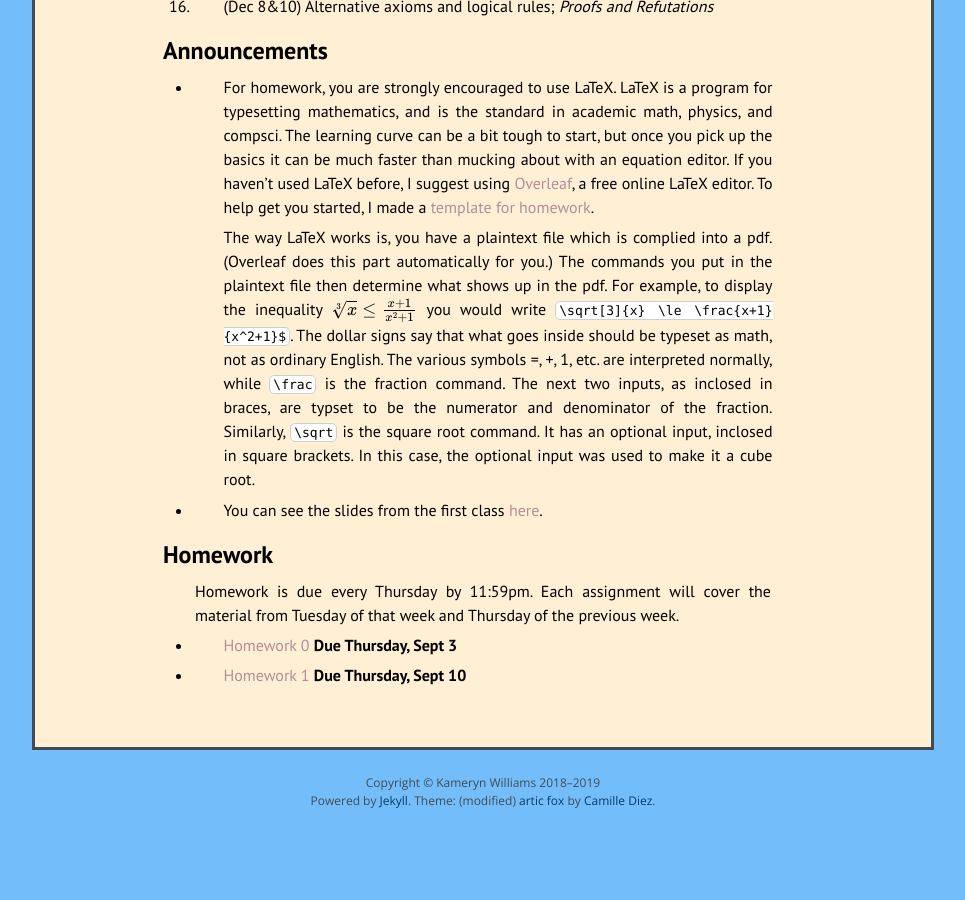
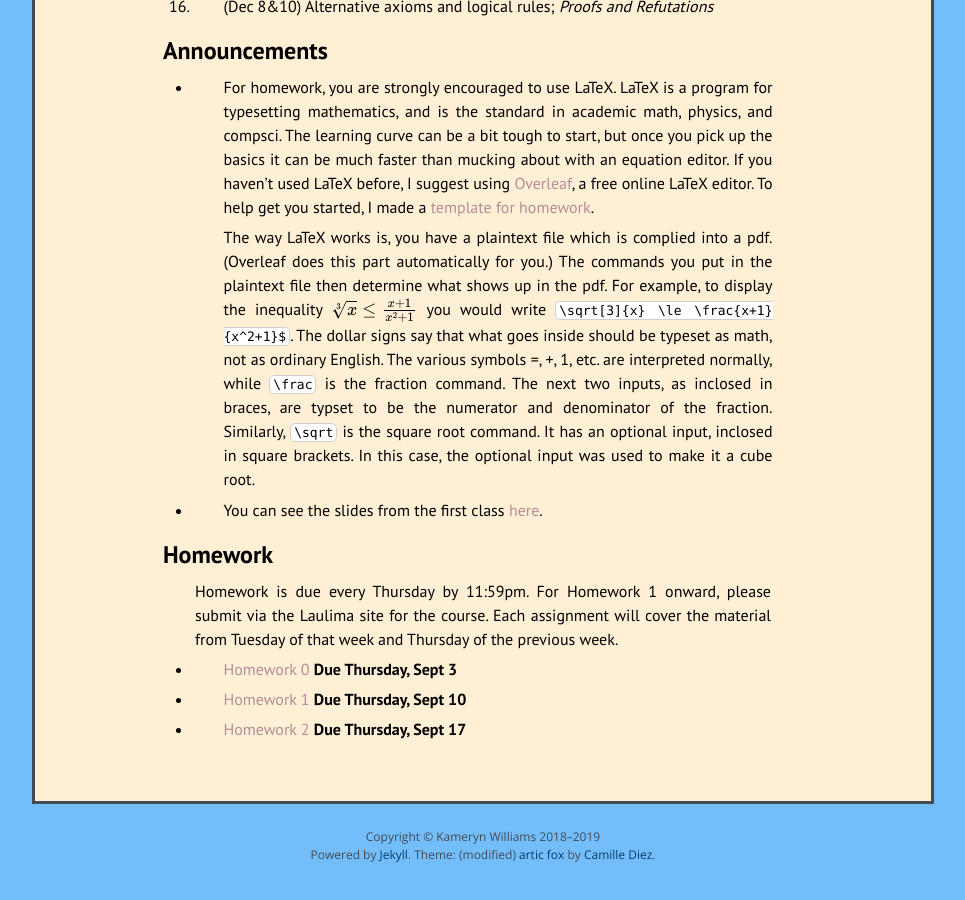
Before and after one commit to kamerynjw/kamerynjw.github.io, a Jekyll site: the page built from teaching/2020/math321.md, in a window 1280 px wide and 900 px high, scrolled down 1144 px. Shown: the whole window, without its empty margins (157-1122 px from the left). Built offline with Jekyll 4.4.1, drawn with Linux system fonts in a browser that asks for light colours; nearby versions of some CDN libraries; formulas are drawn with MathJax 3; before the commit the page ends 1990 px from its top, so only the background shows below that.

Commit message:
added HW 2

```diff
--- a/teaching/2020/math321.md
+++ b/teaching/2020/math321.md
@@ -75,8 +75,10 @@ Announcements
 Homework
 --------
 
-Homework is due every Thursday by 11:59pm. Each assignment will cover the material from Tuesday of that week and Thursday of the previous week.
+Homework is due every Thursday by 11:59pm. For Homework 1 onward, please submit via the Laulima site for the course. Each assignment will cover the material from Tuesday of that week and Thursday of the previous week.
 
 * [Homework 0]({{ page.url }}hw0.pdf) **Due Thursday, Sept 3**
 
 * [Homework 1]({{ page.url }}hw1.pdf) **Due Thursday, Sept 10**
+
+* [Homework 2]({{ page.url }}hw2.pdf) **Due Thursday, Sept 17**
```
Also changed, not shown: 1 other file.
